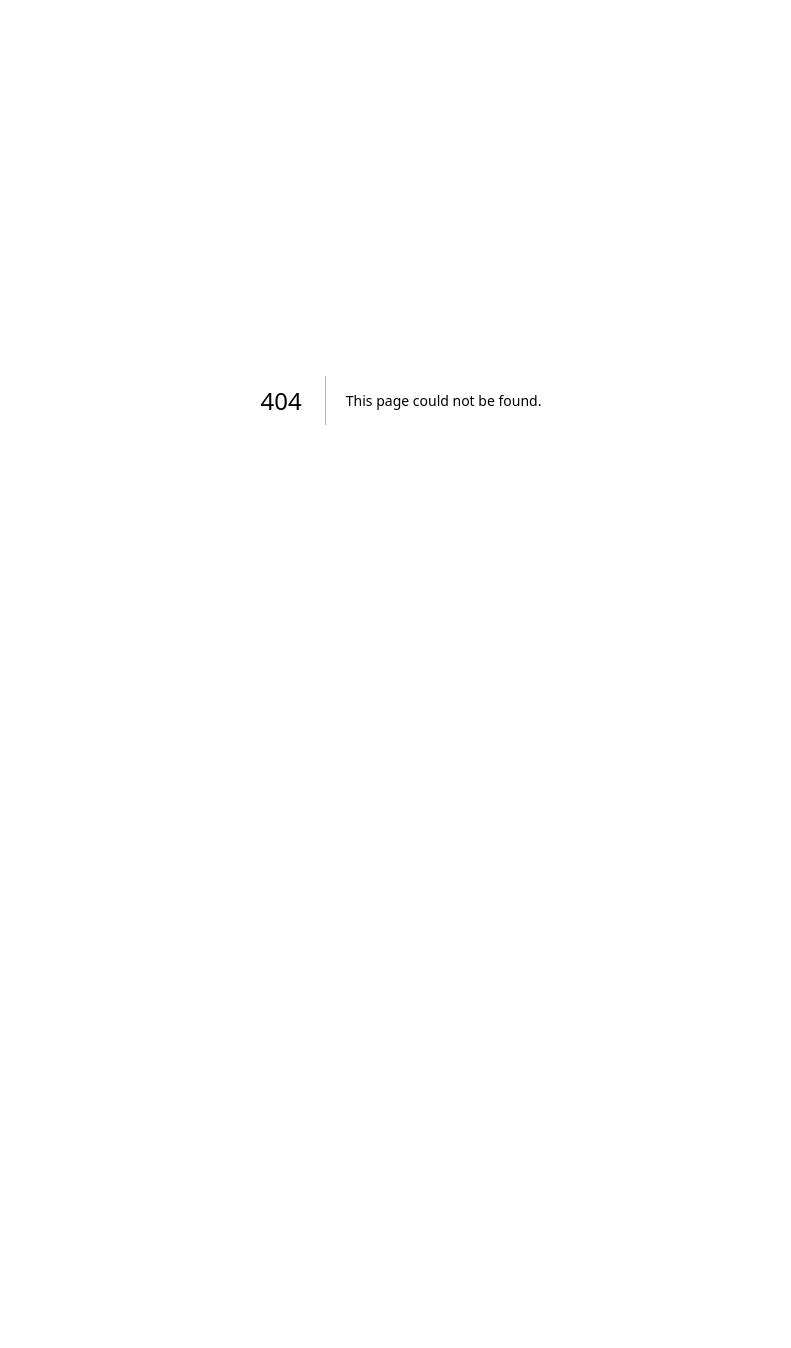
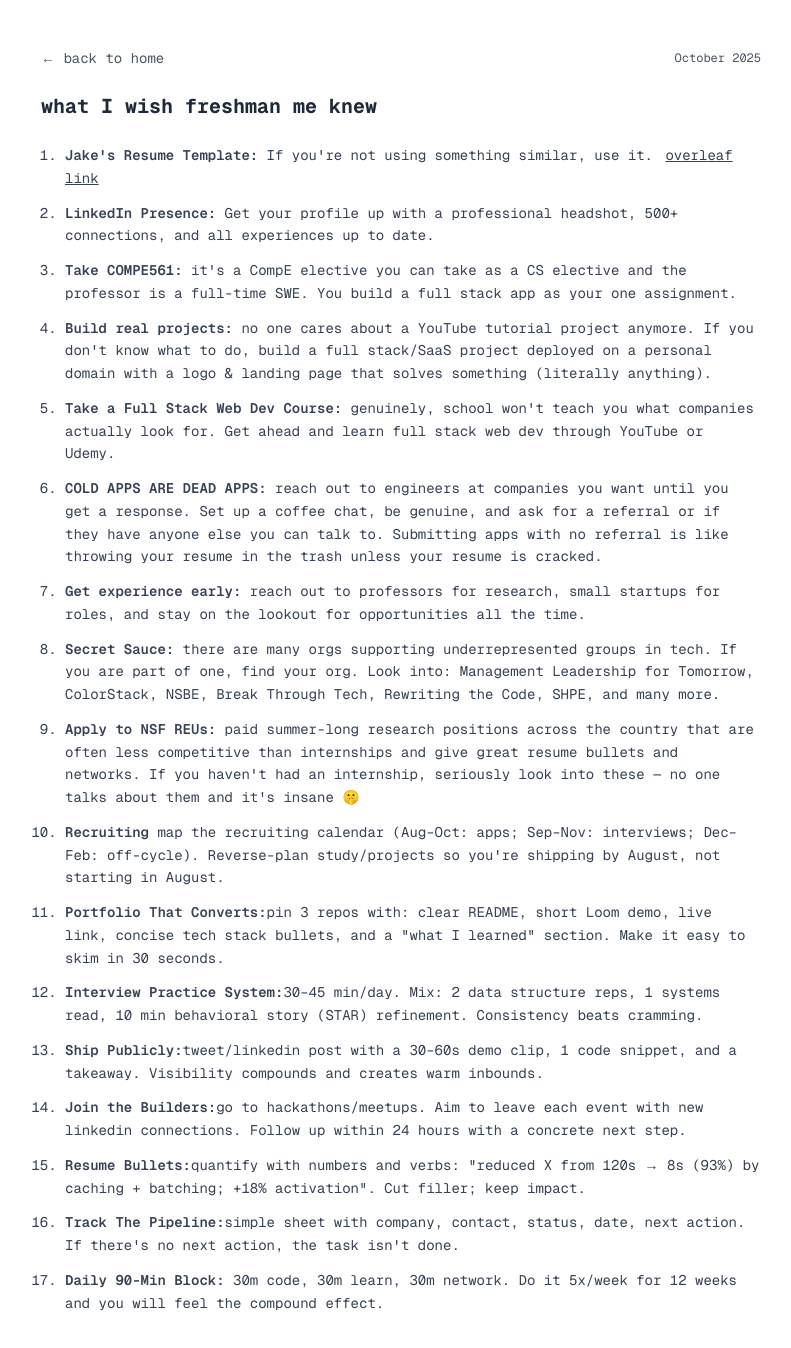
Before and after one commit to darielgu/oct-portfolio, a Next.js app: page /game in a window 1280 px wide. Before the commit this address had no page. Shown: the top 1348 px of the page, without its empty margins (239-1030 px from the left). Before the commit the page ends 800 px from the top, so only its background shows below. Built offline with nearby package versions, Linux system fonts and the light colour scheme.

Commit message:
added free game

```diff
--- /dev/null
+++ b/app/game/page.tsx
@@ -0,0 +1,154 @@
+import React from "react";
+import Link from "next/link";
+export default function game() {
+  return (
+    <div className="min-h-screen bg-white font-mono">
+      <main className="max-w-3xl mx-auto px-6 py-12">
+        {/* Header */}
+        <div className="flex justify-between items-center mb-6">
+          <Link
+            href="/"
+            className="text-gray-600 hover:text-gray-900 transition-colors duration-250 text-sm"
+          >
+            ← back to home
+          </Link>
+          <div className="text-gray-600 text-xs">October 2025</div>
+        </div>
+
+        {/* Main Title */}
+        <h1 className="text-xl font-bold text-gray-800 mb-6">
+          what I wish freshman me knew
+        </h1>
+
+        {/* Content Section */}
+        <div className="space-y-4 text-gray-700 leading-relaxed text-sm">
+          <ol className="list-decimal pl-6 space-y-3">
+            <li>
+              <span className="font-semibold">Jake's Resume Template:</span> If
+              you're not using something similar, use it.{" "}
+              <a
+                href="https://www.overleaf.com/latex/templates/jakes-resume/syzfjbzwjncs"
+                target="_blank"
+                rel="noopener noreferrer"
+                className="underline transition-all duration-250 hover:bg-black hover:text-white px-1 py-0.5 rounded"
+              >
+                overleaf link
+              </a>
+            </li>
+
+            <li>
+              <span className="font-semibold">LinkedIn Presence:</span> Get your
+              profile up with a professional headshot, 500+ connections, and all
+              experiences up to date.
+            </li>
+
+            <li>
+              <span className="font-semibold">Take COMPE561:</span> it's a CompE
+              elective you can take as a CS elective and the professor is a
+              full-time SWE. You build a full stack app as your one assignment.
+            </li>
+
+            <li>
+              <span className="font-semibold">Build real projects:</span> no one
+              cares about a YouTube tutorial project anymore. If you don't know
+              what to do, build a full stack/SaaS project deployed on a personal
+              domain with a logo & landing page that solves something (literally
+              anything).
+            </li>
+
+            <li>
+              <span className="font-semibold">
+                Take a Full Stack Web Dev Course:
+              </span>{" "}
+              genuinely, school won't teach you what companies actually look
+              for. Get ahead and learn full stack web dev through YouTube or
+              Udemy.
+            </li>
+
+            <li>
+              <span className="font-semibold">COLD APPS ARE DEAD APPS:</span>{" "}
+              reach out to engineers at companies you want until you get a
+              response. Set up a coffee chat, be genuine, and ask for a referral
+              or if they have anyone else you can talk to. Submitting apps with
+              no referral is like throwing your resume in the trash unless your
+              resume is cracked.
+            </li>
+
+            <li>
+              <span className="font-semibold">Get experience early:</span> reach
+              out to professors for research, small startups for roles, and stay
+              on the lookout for opportunities all the time.
+            </li>
+
+            <li>
+              <span className="font-semibold">Secret Sauce:</span> there are
+              many orgs supporting underrepresented groups in tech. If you are
+              part of one, find your org. Look into: Management Leadership for
+              Tomorrow, ColorStack, NSBE, Break Through Tech, Rewriting the
+              Code, SHPE, and many more.
+            </li>
+
+            <li>
+              <span className="font-semibold">Apply to NSF REUs:</span> paid
+              summer-long research positions across the country that are often
+              less competitive than internships and give great resume bullets
+              and networks. If you haven't had an internship, seriously look
+              into these — no one talks about them and it's insane 🤫
+            </li>
+
+            <li>
+              <span className="font-semibold">Recruiting</span> map the
+              recruiting calendar (Aug–Oct: apps; Sep–Nov: interviews; Dec–Feb:
+              off-cycle). Reverse-plan study/projects so you're shipping by
+              August, not starting in August.
+            </li>
+
+            <li>
+              <span className="font-semibold">Portfolio That Converts:</span>
+              pin 3 repos with: clear README, short Loom demo, live link,
+              concise tech stack bullets, and a "what I learned" section. Make
+              it easy to skim in 30 seconds.
+            </li>
+
+            <li>
+              <span className="font-semibold">Interview Practice System:</span>
+              30–45 min/day. Mix: 2 data structure reps, 1 systems read, 10 min
+              behavioral story (STAR) refinement. Consistency beats cramming.
+            </li>
+
+            <li>
+              <span className="font-semibold">Ship Publicly:</span>
+              tweet/linkedin post with a 30–60s demo clip, 1 code snippet, and a
+              takeaway. Visibility compounds and creates warm inbounds.
+            </li>
+
+            <li>
+              <span className="font-semibold">Join the Builders:</span>
+              go to hackathons/meetups. Aim to leave each event with new
+              linkedin connections. Follow up within 24 hours with a concrete
+              next step.
+            </li>
+
+            <li>
+              <span className="font-semibold">Resume Bullets:</span>
+              quantify with numbers and verbs: "reduced X from 120s → 8s (93%)
+              by caching + batching; +18% activation". Cut filler; keep impact.
+            </li>
+
+            <li>
+              <span className="font-semibold">Track The Pipeline:</span>
+              simple sheet with company, contact, status, date, next action. If
+              there's no next action, the task isn't done.
+            </li>
+
+            <li>
+              <span className="font-semibold">Daily 90-Min Block:</span> 30m
+              code, 30m learn, 30m network. Do it 5x/week for 12 weeks and you
+              will feel the compound effect.
+            </li>
+          </ol>
+        </div>
+      </main>
+    </div>
+  );
+}
--- a/app/page.tsx
+++ b/app/page.tsx
@@ -16,20 +16,21 @@ export default function Home() {
             <p>
               Currently, I'm running{" "}
               <a
-                href="#"
+                href="https://sdsu.worldcomputing.org/"
                 className="underline transition-all duration-250 hover:bg-black hover:text-white px-1 py-0.5 rounded"
               >
                 WCO@SDSU
               </a>{" "}
-              getting students @ SDSU locked in on their careers, working as a
-              CS tutor & mentor @ the
+              where I help students @ SDSU break into the tech industry, working
+              as a CS tutor & mentor at the {""}
               <a
-                href="#"
+                href="https://mslc.sdsu.edu/"
                 className="underline transition-all duration-250 hover:bg-black hover:text-white px-1 py-0.5 rounded"
               >
                 MSLC
               </a>
-              and working on my own projects (checkout my github if interested)
+              {""} and working on my own projects (checkout my github if
+              interested)
             </p>
           </div>
         </div>
@@ -185,7 +186,25 @@ export default function Home() {
                     Deep dive into my summer @ salesforce
                   </p>
                 </div>
-                <div className="text-gray-500 text-xs">Summer 2025</div>
+                {/* <div className="text-gray-500 text-xs">Summer 2025</div> */}
+              </div>
+            </a>
+            <a href="/game" className="block">
+              <div className="border border-gray-300 rounded-lg p-3 flex items-center space-x-3 hover:border-gray-400 transition-colors duration-250">
+                <div className="w-12 h-12 bg-gray-200 rounded flex-shrink-0 flex items-center justify-center overflow-hidden">
+                  <img
+                    src="/images/game.jpeg"
+                    alt="Summer 2025 Recap"
+                    className="w-full h-full object-cover"
+                  />
+                </div>
+                <div className="flex-1">
+                  <h3 className="font-semibold text-gray-800 text-sm">
+                    what I wish I knew
+                  </h3>
+                  <p className="text-gray-600 text-xs">free Game</p>
+                </div>
+                <div className="text-gray-500 text-xs"></div>
               </div>
             </a>
 
```
Also changed, not shown: public/images/game.jpeg (added).
